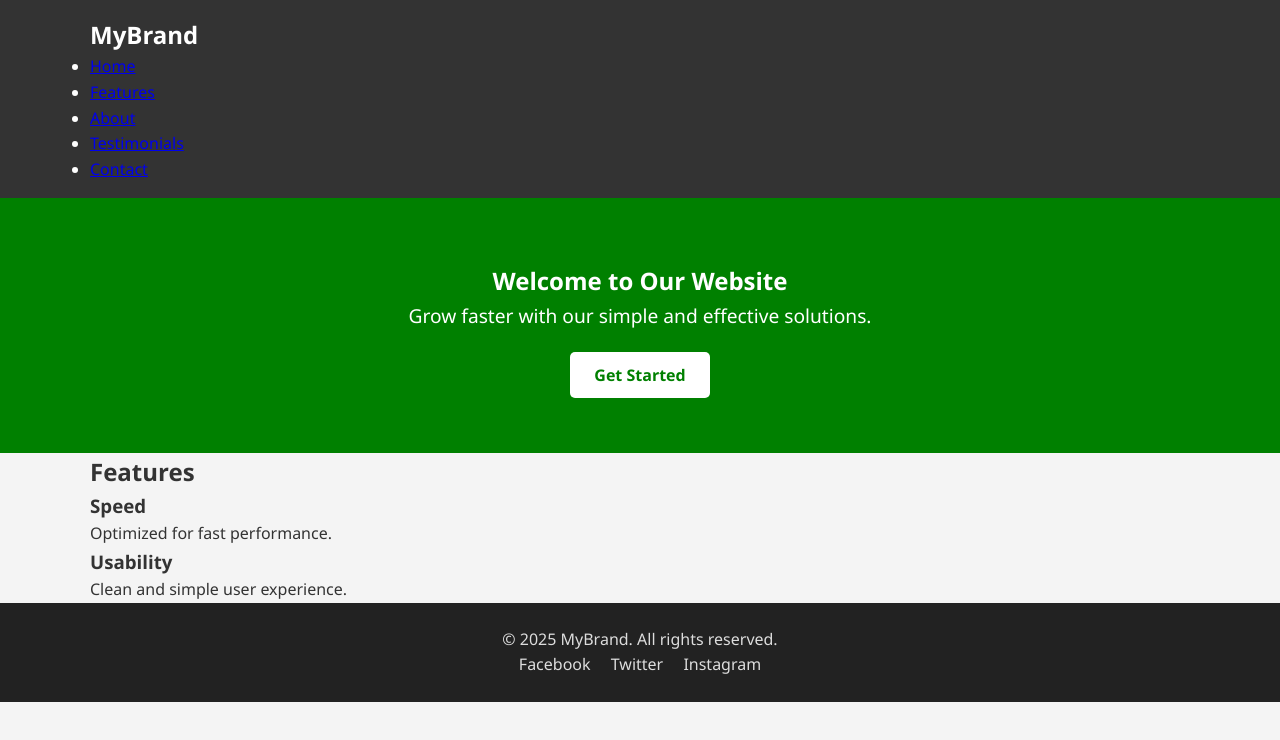
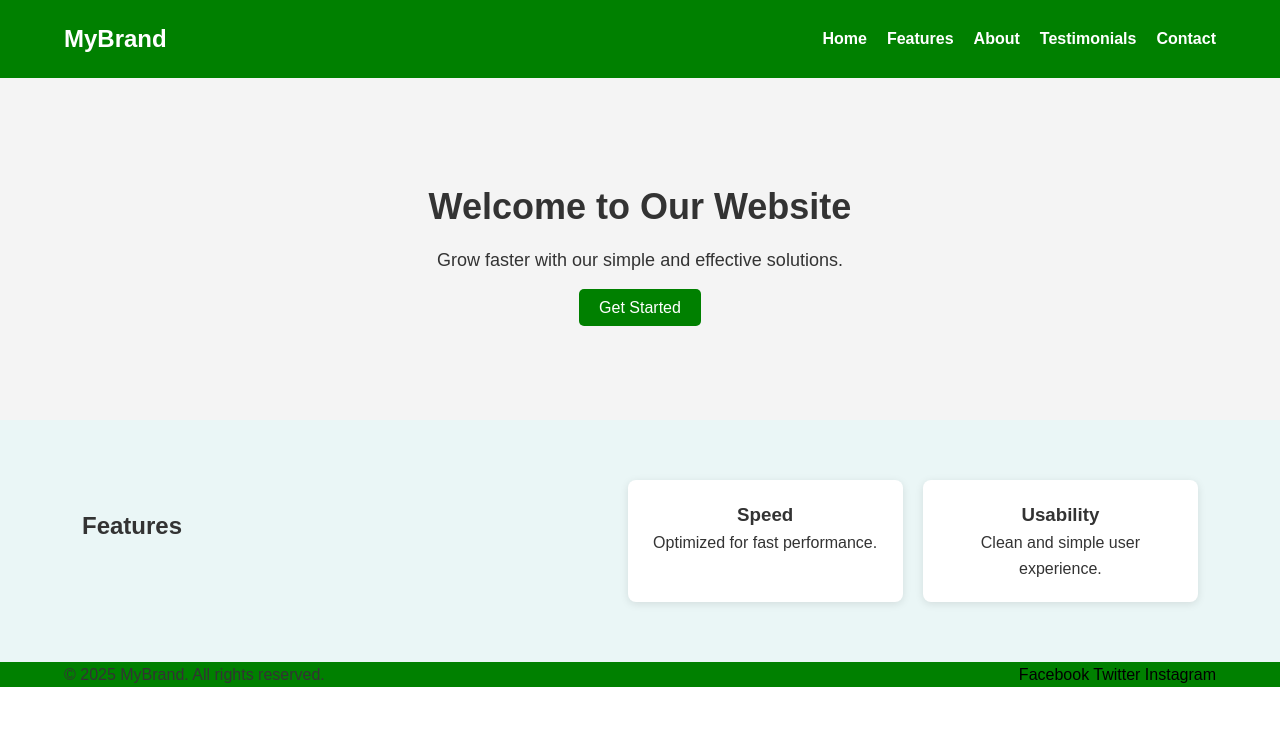
Before and after one commit to indian3lion6/Intern_practice, a plain HTML site: page index.html in a window 1280 px wide. Drawn offline with Linux system fonts and the light colour scheme.

Commit message:
Update style.css

```diff
--- a/style.css
+++ b/style.css
@@ -1,118 +1,134 @@
-/* Base styles */
+/* General Styles */
 * {
   margin: 0;
   padding: 0;
   box-sizing: border-box;
+  font-family: Arial, sans-serif;
 }
 
 body {
-  font-family: 'Segoe UI', sans-serif;
   line-height: 1.6;
-  background: #f4f4f4;
+  background-color: #fff;
   color: #333;
+}
+a{
+  text-decoration: none;
+  color: black;
+}
+/* Header */
+header {
+  background-color: green;
+  color: white;
+  padding: 20px 0;
 }
 
 .container {
   width: 90%;
-  max-width: 1100px;
+  max-width: 1200px;
   margin: auto;
-}
-
-/* Header */
-header {
-  background: #333;
-  color: #fff;
-  padding: 1rem 0;
-}
-
-.nav-container {
   display: flex;
   justify-content: space-between;
   align-items: center;
+  flex-wrap: wrap;
 }
 
 .logo {
-  font-size: 1.5rem;
+  font-size: 24px;
   font-weight: bold;
 }
 
-.nav a {
-  color: #fff;
-  margin-left: 1rem;
-  text-decoration: none;
+.nav-links {
+  list-style: none;
+  display: flex;
+  gap: 20px;
 }
 
-.nav a:hover {
-  text-decoration: underline;
+.nav-links li a {
+  color: white;
+  text-decoration: none;
+  font-weight: bold;
 }
 
 /* Hero Section */
 .hero {
-  background: green;
-  color: white;
-  padding: 4rem 0;
+  background: #f4f4f4;
+  padding: 100px 20px;
   text-align: center;
 }
 
-.hero h1 {
-  font-size: 2.5rem;
-  margin-bottom: 1rem;
+.hero h2 {
+  font-size: 36px;
+  margin-bottom: 10px;
 }
 
 .hero p {
-  font-size: 1.2rem;
-  margin-bottom: 2rem;
+  font-size: 18px;
+  margin-bottom: 20px;
 }
 
 .btn {
-  background: white;
-  color: green;
-  padding: 0.75rem 1.5rem;
+  background-color: green;
+  color: white;
+  padding: 10px 20px;
+  text-decoration: none;
   border-radius: 5px;
-  text-decoration: none;
-  font-weight: bold;
 }
 
-/* Footer */
-footer {
-  background: #222;
-  color: #ddd;
-  padding: 1.5rem 0;
+/* Features Section */
+.features {
+  padding: 60px 20px;
+  background-color: #eaf6f6;
   text-align: center;
 }
 
-.footer-content {
-  display: flex;
-  flex-direction: column;
-  align-items: center;
+.features h2 {
+  margin-bottom: 30px;
 }
 
-.socials a {
-  color: #ddd;
-  margin: 0 0.5rem;
-  text-decoration: none;
+.feature-grid {
+  display: flex;
+  justify-content: space-around;
+  flex-wrap: wrap;
+  gap: 20px;
 }
 
-.socials a:hover {
-  color: #fff;
+.feature {
+  flex: 1;
+  min-width: 250px;
+  background-color: white;
+  padding: 20px;
+  border-radius: 8px;
+  box-shadow: 0 2px 8px rgba(0,0,0,0.1);
 }
 
-/* Responsive Design */
-@media (max-width: 768px) {
-  .nav-container {
-    flex-direction: column;
-    align-items: flex-start;
-  }
+/* About Section */
+.about {
+  padding: 60px 20px;
+  text-align: center;
+  background-color: #f9f9f9;
+}
 
-  .nav {
-    margin-top: 0.5rem;
-  }
+/* Testimonials */
+.testimonials {
+  padding: 60px 20px;
+  text-align: center;
+  background-color: #fff;
+}
 
-  .hero h1 {
-    font-size: 2rem;
-  }
+.testimonial {
+  max-width: 600px;
+  margin: 20px auto;
+  font-style: italic;
+  border-left: 4px solid green;
+  padding-left: 20px;
+}
 
-  .hero p {
-    font-size: 1rem;
-  }
+/* Contact */
+.contact {
+  padding: 60px 20
+
 }
+
+footer{
+  background-color:green;
+}
```
